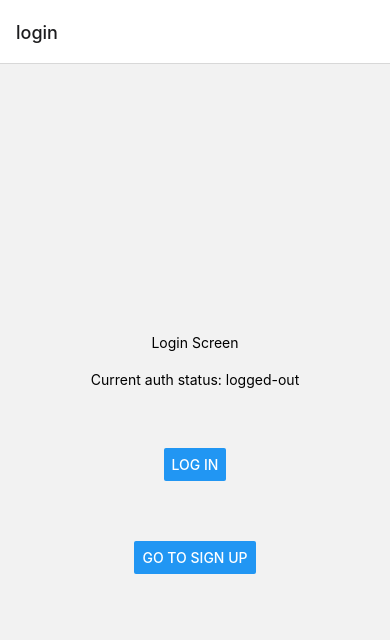
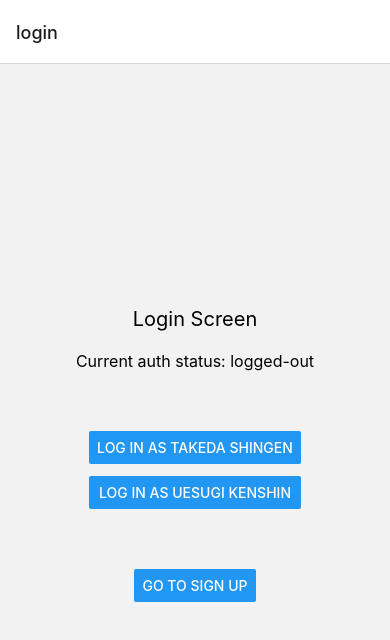
Before and after one commit to Stanislaw09/rnTemplate, a React Native app: screen /Home in a window 390 px wide. Shown: the top 640 px of the page. Built offline with nearby package versions, Linux system fonts and the light colour scheme.

Commit message:
persisting redux state in async storage

```diff
--- a/Navigator.tsx
+++ b/Navigator.tsx
@@ -1,23 +1,27 @@
 import { createDrawerNavigator, DrawerScreenProps } from "@react-navigation/drawer";
 import { NavigationContainer } from "@react-navigation/native";
 import { createNativeStackNavigator, NativeStackScreenProps } from "@react-navigation/native-stack";
-import { View, Button, Text } from "react-native";
+import { View, Button, Text, ToastAndroid } from "react-native";
 import { Provider } from "react-redux";
 import LoginScreen from "./screens/Login";
-import { getAuthStatus, getAuthToken } from "./store/authSlice";
-import { useAppSelector } from "./store/hooks";
+import { getAuthStatus, getAuthToken, loginUser } from "./store/authSlice";
+import { useAppDispatch, useAppSelector } from "./store/hooks";
 import { store } from "./store/store";
 import HomeScreen from "./screens/Home";
+import AsyncStorage from "@react-native-async-storage/async-storage";
+import { useEffect } from "react";
 
 const Drawer = createDrawerNavigator();
 const Stack = createNativeStackNavigator();
 
 function NotificationsScreen({ navigation }: DrawerScreenProps<any>) {
    const authStatus = useAppSelector(getAuthStatus);
+   const authToken = useAppSelector(getAuthToken);
 
    return (
       <View style={{ flex: 1, alignItems: 'center', justifyContent: 'center', rowGap: 28 }}>
          <Text>Current auth status: {authStatus}</Text>
+         <Text>Hello {authToken}</Text>
 
          <Button onPress={() => navigation.goBack()} title="Go back home" />
       </View>
@@ -36,9 +40,31 @@ function SignUpScreen({ navigation }: NativeStackScreenProps<any>) {
 }
 
 function Navigator() {
+   const dispatch = useAppDispatch();
    const authToken = useAppSelector(getAuthToken);
 
-   console.log('token', authToken);
+   const getToken = async () => {
+      try {
+         const value = await AsyncStorage.getItem('auth-token');
+         if (value !== null) {
+            ToastAndroid.showWithGravity(
+               `${value} token found in storage!`,
+               ToastAndroid.SHORT,
+               ToastAndroid.CENTER,
+            );
+
+            setTimeout(() => {
+               dispatch(loginUser(value));
+            }, 3000);
+         }
+      } catch (e) {
+         throw new Error('Error getting token');
+      }
+   };
+
+   useEffect(() => {
+      getToken();
+   }, []);
 
    return (
       <Provider store={store}>
--- a/package.json
+++ b/package.json
@@ -11,6 +11,7 @@
       "test": "jest"
    },
    "dependencies": {
+      "@react-native-async-storage/async-storage": "^1.22.3",
       "@react-navigation/drawer": "^6.6.11",
       "@react-navigation/native": "^6.1.14",
       "@react-navigation/native-stack": "^6.9.22",
--- a/screens/Home.tsx
+++ b/screens/Home.tsx
@@ -1,11 +1,13 @@
+import { useEffect, useState } from "react";
 import { DrawerScreenProps } from "@react-navigation/drawer";
 import { View, Button, Text } from "react-native";
 import { useAppDispatch, useAppSelector } from "../store/hooks";
-import { getAuthStatus, logoutUser } from "../store/authSlice";
+import { getAuthStatus, getAuthToken, logoutUser } from "../store/authSlice";
 
 function HomeScreen({ navigation }: DrawerScreenProps<any>) {
    const dispatch = useAppDispatch();
    const authStatus = useAppSelector(getAuthStatus);
+   const token = useAppSelector(getAuthToken);
 
    const handleLogout = () => {
       dispatch(logoutUser());
@@ -14,6 +16,7 @@ function HomeScreen({ navigation }: DrawerScreenProps<any>) {
    return (
       <View style={{ flex: 1, alignItems: 'center', justifyContent: 'center', rowGap: 24 }}>
          <Text>Current auth status: {authStatus}</Text>
+         <Text>Token in store: {token}</Text>
 
          <Button
             onPress={() => navigation.navigate('Notifications')}
--- a/screens/Login.tsx
+++ b/screens/Login.tsx
@@ -8,17 +8,20 @@ function LoginScreen({ navigation }: NativeStackScreenProps<any>) {
    const dispatch = useAppDispatch();
    const authStatus = useAppSelector(getAuthStatus);
 
-   const logIn = () => {
-      dispatch(loginUser(69));
+   const logIn = (user: string) => {
+      dispatch(loginUser(user));
    };
 
    return (
-      <View style={{ flex: 1, alignItems: 'center', justifyContent: 'center', rowGap: 20 }}>
-         <Text>Login Screen</Text>
-         <Text>Current auth status: {authStatus}</Text>
+      <View
+         style={{ flex: 1, alignItems: 'center', justifyContent: 'center', rowGap: 20 }}
+      >
+         <Text style={{ fontSize: 20 }}>Login Screen</Text>
+         <Text style={{ fontSize: 16 }}>Current auth status: {authStatus}</Text>
 
-         <View style={{ marginVertical: 40 }}>
-            <Button onPress={logIn} title="Log in" />
+         <View style={{ marginVertical: 40, rowGap: 12 }}>
+            <Button onPress={() => logIn('takeda')} title="Log in as Takeda Shingen" />
+            <Button onPress={() => logIn('uesugi')} title="Log in as Uesugi Kenshin" />
          </View>
 
          <Button onPress={() => navigation.navigate('signup')} title="Go to sign up" />
--- a/store/authSlice.ts
+++ b/store/authSlice.ts
@@ -1,5 +1,6 @@
 import { createAsyncThunk, createSlice } from '@reduxjs/toolkit';
 import type { RootState } from './store';
+import AsyncStorage from '@react-native-async-storage/async-storage';
 
 interface InitialState {
    token: string | null;
@@ -14,12 +15,18 @@ const initialState: InitialState = {
 // Create the async thunk
 export const loginUser = createAsyncThunk(
    'auth/loginUser',
-   async (userId: number, thunkAPI) => {
+   async (userId: string, thunkAPI) => {
       const response: { data: string } = await new Promise(resolve => {
          setTimeout(() => {
-            resolve({ data: 'auth-token-2137' });
+            resolve({ data: userId });
          }, 1000);
       });
+
+      try {
+         await AsyncStorage.setItem('auth-token', response.data);
+      } catch (e) {
+         throw new Error('Error saving token to storage');
+      }
 
       return response.data;
    },
@@ -31,6 +38,12 @@ export const logoutUser = createAsyncThunk('auth/logoutUser', async thunkAPI =>
          resolve('ok');
       }, 1000);
    });
+
+   try {
+      await AsyncStorage.removeItem('auth-token');
+   } catch (e) {
+      throw new Error('Error removing token');
+   }
 
    return response;
 });
```
Also changed, not shown: 1 other file (tests, documents, lock files or other folders).
